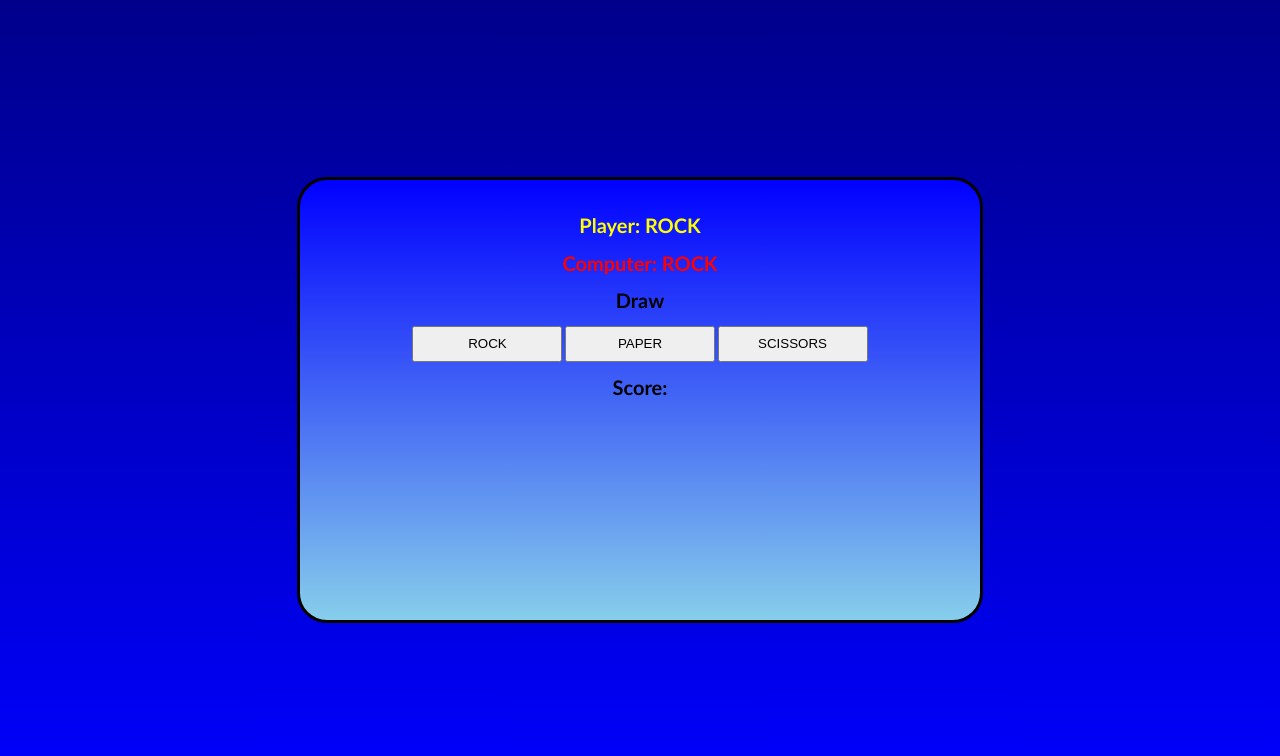
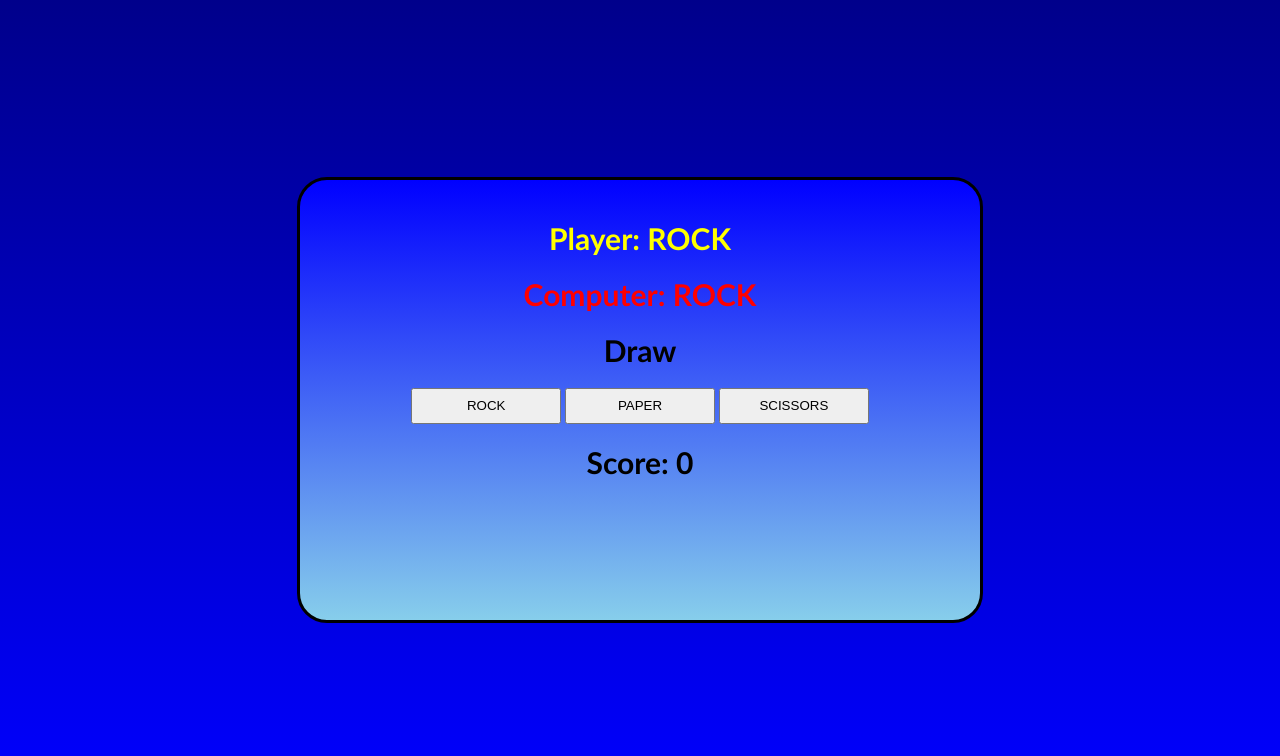
Before and after one commit to SahilBhure/RockPaperScissor, a plain HTML site: page index.html in a window 1280 px wide. Both pictures are taken after a click on the button "ROCK". Drawn offline with Linux system fonts and the light colour scheme.

Commit message:
Fixing score functional

```diff
--- a/index.html
+++ b/index.html
@@ -17,7 +17,7 @@
         <button class="ChoiceBtn">PAPER</button>
         <button class="ChoiceBtn">SCISSORS</button>
 
-        <h1 class="gameText" id="Score">Score: </h1>
+        <h1 class="gameText" id="Score">Score: 0</h1>
 
    </div>
 </div>
--- a/script.js
+++ b/script.js
@@ -2,12 +2,12 @@ const playerText = document.querySelector('#PlayerText');
 const computerText = document.querySelector('#ComputerText');
 const resultText = document.querySelector('#ResultText');
 const choicebtns = document.querySelectorAll('.ChoiceBtn');
-const scoreText = document.querySelector('#score');
+const scoreText = document.querySelector('#Score');
 
 let player;
 let computer;
 let result;
-let score;
+let score = 0;
 
 choicebtns.forEach(button => button.addEventListener('click', ()=>{
     player = button.textContent;
@@ -15,7 +15,8 @@ choicebtns.forEach(button => button.addEventListener('click', ()=>{
     playerText.textContent = `Player: ${player}`;
     computerText.textContent = `Computer: ${computer}`;
     resultText.textContent = checkwinner();
-    scoreText.textContent = Highscore();
+    Highscore()
+    // scoreText.textContent = `Score: ${score}`; This line is unecessary
 } ));
 
 
@@ -48,6 +49,9 @@ const checkwinner = () =>{
 }
 
 const Highscore = () => {
-    if(resultText == 'WIN')
-      return 'aaaaaaaaa';
+    if(resultText.textContent == 'WIN'){
+        score++
+    }
+    // Refreshing the score text
+    scoreText.textContent = `Score: ${score}`;
 }
--- a/style.css
+++ b/style.css
@@ -36,12 +36,12 @@ width: 150px;
     }
 @media screen and (max-width: 600px){
  .maingame{
-    font-size: 15px;
+    font-size: 10px;
     word-wrap: normal;
  }
 }
 @media screen and (min-width: 600px){
     .maingame{
-       font-size: 10px;
+       font-size: 15px;
     }
    }
```
